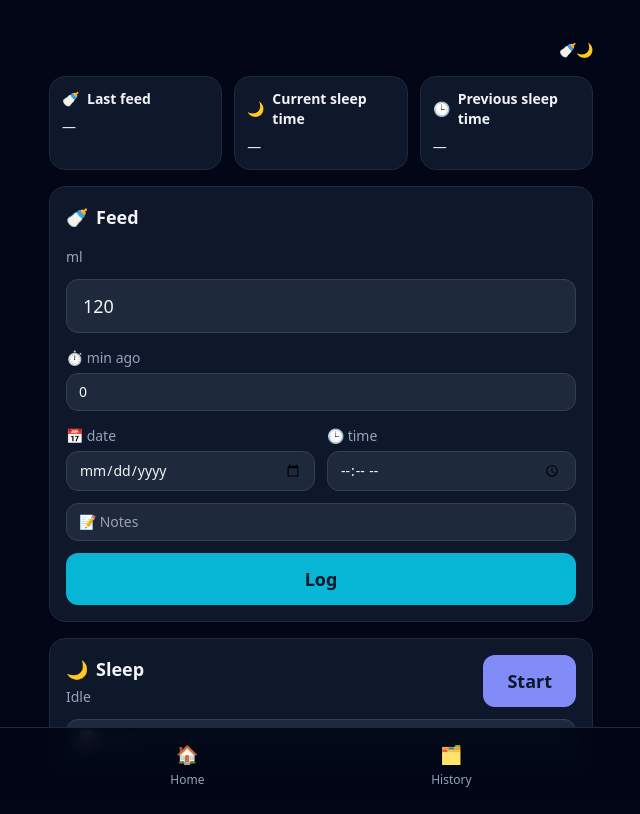
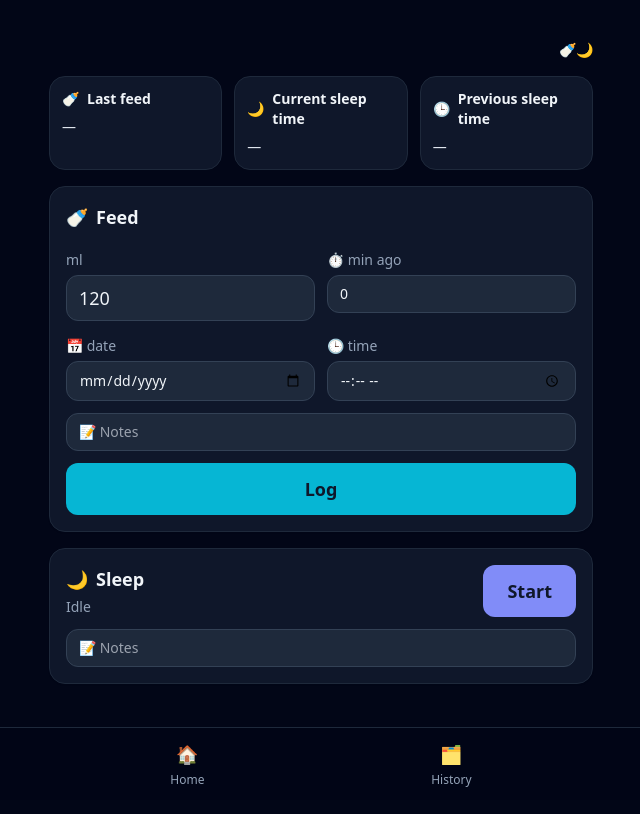
Before and after one commit to kvboe/FeedApp, a FastAPI app: template templates/index.html in a window 1280 px wide. Shown: the whole page, without its empty margins (319-959 px from the left). After the commit the page ends 787 px from the top, so only its background shows below. Run offline with FastAPI, Linux system fonts and the light colour scheme; the template is opened without the code that fills it, so the values that code supplies are empty; parts of the project's set-up code (start-up, migrations or seed data) failed here and were passed over; some libraries are stand-ins or nearby versions.

Commit message:
feat: improve layout of input fields in feed form for better usability

```diff
--- a/templates/index.html
+++ b/templates/index.html
@@ -37,6 +37,8 @@
             hx-swap="outerHTML"
             hx-include="#feed-notes"
           >
+            <div class="grid grid-cols-2 gap-3">
+              <div>
                 <label class="text-sm text-slate-400" for="amount_ml">ml</label>
                 <input
                   id="amount_ml"
@@ -44,10 +46,10 @@
                   type="number"
                   min="1"
                   value="120"
-              class="w-full rounded-xl bg-slate-800 border border-slate-700 px-4 py-3 text-lg focus:outline-none focus:ring-2 focus:ring-cyan-500"
+                  class="mt-1 w-full rounded-xl bg-slate-800 border border-slate-700 px-3 py-2 text-lg focus:outline-none focus:ring-2 focus:ring-cyan-500"
                 />
-            <div class="grid grid-cols-2 gap-3">
-              <div class="col-span-2">
+              </div>
+              <div>
                 <label class="text-sm text-slate-400" for="minutes_ago">⏱️ min ago</label>
                 <input
                   id="minutes_ago"
```
Lines whose indentation alone changed are shown as unchanged.
